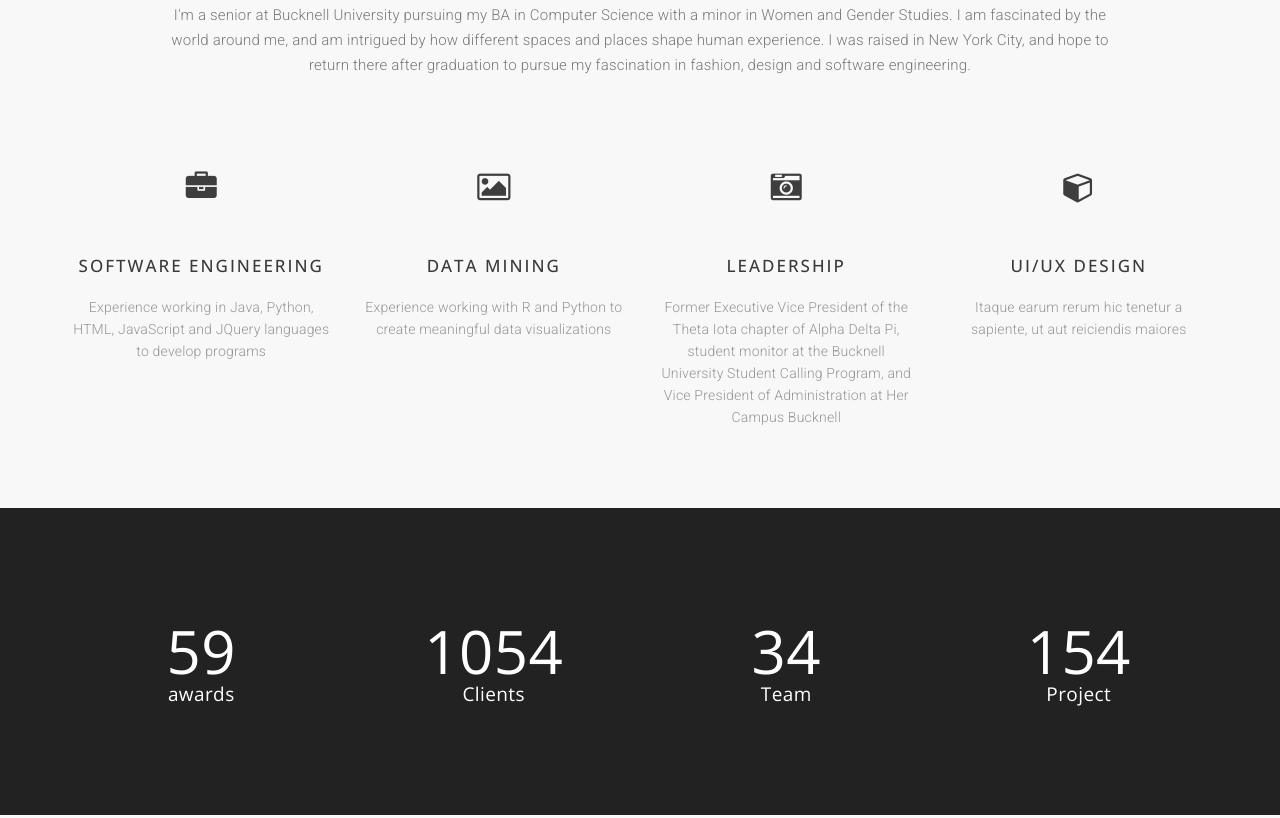
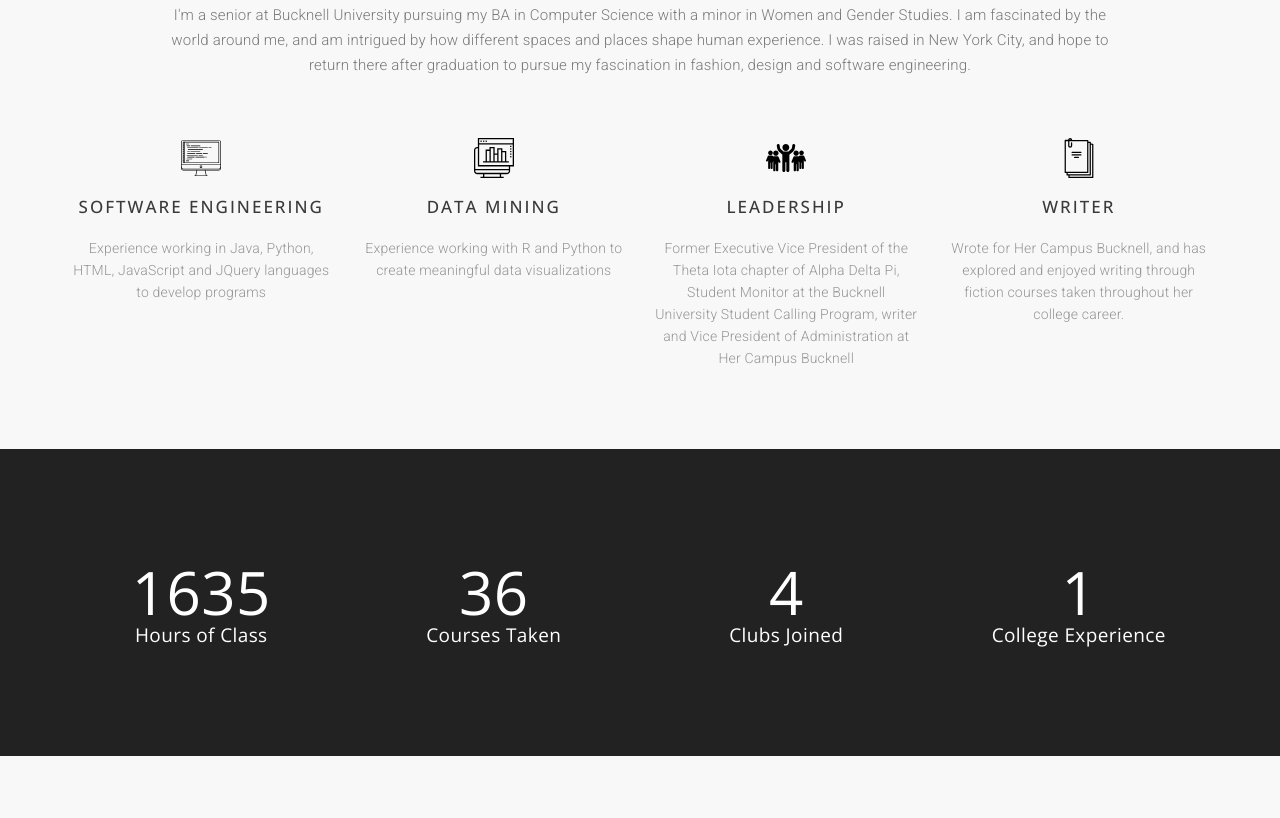
Before and after one commit to naaltman/portfolio, a plain HTML site: page index.html in a window 1280 px wide. Shown: the part 902-1720 px from the top of the page. Drawn offline with nearby package versions, Linux system fonts and the light colour scheme; a web font is replaced by a local one.

Commit message:
about and portfolio complete

```diff
--- a/css/style.css
+++ b/css/style.css
@@ -115,10 +115,10 @@ section {
 	text-transform: uppercase;
 	font-weight: 400;
 	letter-spacing: 1px;
-	color:#000;
+	color:#FFF;
 }
 .navbar-default .nav li a:hover,.navbar-default .nav li a:focus {
-	color: #8b8687;
+	color: #777;
 	outline: 0
 }
 
--- a/index.html
+++ b/index.html
@@ -51,9 +51,6 @@
 							<a class="page-scroll" href="#portfolio">Portfolio</a>
 						</li>
 						<li>
-							<a class="page-scroll" href="#resume">Resume</a>
-						</li>
-						<li>
 							<a class="page-scroll" href="#contact">Contact</a>
 						</li>
 					</ul>
@@ -90,31 +87,35 @@
 				<div class="row">
 					<div class="col-md-3 text-center">
 						<div class="mz-module-about">
-							<i class="fa fa-briefcase ot-circle"></i>
+							<!-- <i class="fa fa-briefcase ot-circle"></i> -->
+							<img src="images/programing.svg" alt="eng pic" width="40px">
 							<h3>Software Engineering</h3>
 							<p>Experience working in Java, Python, HTML, JavaScript and JQuery languages to develop programs</p>
 						</div>
 					</div>
 					<div class="col-md-3 text-center">
 						<div class="mz-module-about">
-							<i class="fa fa-photo ot-circle"></i>
+							<!-- <i class="fa fa-photo ot-circle"></i> -->
+							<img src="images/pie-chart.svg" alt="graph pic" width="40px">
 							<h3>Data Mining</h3>
 							<p>Experience working with R and Python to create meaningful data visualizations</p>
 						</div>
 					</div>
 					<div class="col-md-3 text-center">
 						<div class="mz-module-about">
-							<i class="fa fa-camera-retro ot-circle"></i>
+							<!-- <i class="fa fa-camera-retro ot-circle"></i> -->
+							<img src="images/team-leader.svg" alt="leader" width="40px">
 							<h3>Leadership</h3>
-							<p>Former Executive Vice President of the Theta Iota chapter of Alpha Delta Pi, student monitor at the
-								Bucknell University Student Calling Program, and Vice President of Administration at Her Campus Bucknell</p>
+							<p>Former Executive Vice President of the Theta Iota chapter of Alpha Delta Pi, Student Monitor at the
+								Bucknell University Student Calling Program, writer and Vice President of Administration at Her Campus Bucknell</p>
 						</div>
 					</div>
 					<div class="col-md-3 text-center">
 						<div class="mz-module-about">
-							<i class="fa fa-cube ot-circle"></i>
-							<h3>UI/UX Design</h3>
-							<p> Itaque earum rerum hic tenetur a sapiente, ut aut reiciendis maiores</p>
+							<!-- <i class="fa fa-cube ot-circle"></i> -->
+							<img src="images/script.svg" alt="book" width="40px">
+							<h3>Writer</h3>
+							<p>Wrote for Her Campus Bucknell, and has explored and enjoyed writing through fiction courses taken throughout her college career. </p>
 						</div>
 					</div>
 					<!-- end about module -->
@@ -127,26 +128,26 @@
 				<div class="row">
 					<div class="col-md-3 mb-sm-30">
 						<div class="counter-item">
-							<h2 data-count="59">59</h2>
-							<h6>awards</h6>
+							<h2 data-count="1635">1635</h2>
+							<h6>Hours of Class</h6>
 						</div>
 					</div>
 					<div class="col-md-3 mb-sm-30">
 						<div class="counter-item">
-							<h2 data-count="1054">1054</h2>
-							<h6>Clients</h6>
+							<h2 data-count="36">36</h2>
+							<h6>Courses Taken</h6>
 						</div>
 					</div>
 					<div class="col-md-3 mb-sm-30">
 						<div class="counter-item">
-							<h2 data-count="34">34</h2>
-							<h6>Team</h6>
+							<h2 data-count="4">4</h2>
+							<h6>Clubs Joined</h6>
 						</div>
 					</div>
 					<div class="col-md-3 mb-sm-30">
 						<div class="counter-item">
-							<h2 data-count="154">154</h2>
-							<h6>Project</h6>
+							<h2 data-count="1">1</h2>
+							<h6>College Experience</h6>
 						</div>
 					</div>
 				</div>
@@ -170,7 +171,7 @@
 							<img src="images/mario_kart.jpeg" alt="img02" width="375" height="200" />
 							<figcaption>
 								<h2>Mario Kart 64</h2>
-								<p>Re-designed using Leap Motion</p>
+								<p>Games, Leap Motion</p>
 								<a href='#' data-toggle ="modal" data-target='#Modal-1'>View More</a>
 							</figcaption>
 						</figure>
@@ -302,13 +303,13 @@
 						<div class="section-title">
 							<h2>Connect With Me</h2>
 							<p><a href="https://github.com/naaltman">
-									<img src="images/github-sign.png">
+									<img src="images/github.svg" width="30px">
 								</a>
 								<a href="linkedin.com/in/natalie-altman-6344bab1/">
-									<img src="images/linkedin-logo.png">
+									<img src="images/social-linkedin-circular-button.svg" width="30px">
 								</a>
 								<a href="https://www.instagram.com/naaltman/">
-									<img src="images/instagram-logo.png">
+									<img src="images/instagram.svg" width="30px">
 								</a>
 							</p>
 						</div>
@@ -482,7 +483,7 @@
 						<h4 class="modal-title" id="Modal-label-8">How Social Media and Advertisements Affect Female Body Perception</h4>
 					</div>
 					<div class="modal-body">
-						<img src="images/runner.png" alt="img01" class="img-responsive" />
+						<img src="images/runner.png" alt="runner" class="img-responsive" />
 						<div class="modal-works"><span>Writing</span><span>CSCI 379</span><span>Ethics</span></div>
 						<p>Social media plays a huge role in the way people interact and communicate with one another. From sharing pictures of what you ate for dinner, to writing a post in response to current events, social media has created a new platform, and community for individuals to interact upon. One thing that ties major companies like Instagram, Snapchat, and Facebook together is the way they use images to connect and engage with their users. Users share pictures with their friends and followers, and in return, social media sites will filter these posts and cater advertisements that are similar in return. This is particularly important because of the newly interconnectedness of social media sites and advertising. Where advertisements used to only exist on the side of buildings, in magazines and on television, they are now harder to avoid as they fall seamlessly into newsfeeds, alongside news articles and in between videos. This is an exceptionally important topic to address given the fact that studies also show how advertisements have increasingly negative effects on the way men and women perceive themselves. This paper will discuss the responsibility of social media outlets, specifically Instagram and how they influence the increasingly negative attitude twenty-first century women have with their bodies. Various ethical frameworks, such as ethical egoism and rule utilitarianism will help further understand the complicated nature of this dilemma and further analyze who is to blame
 						</p>
```
Also changed, not shown: images/github.svg (added), images/instagram.svg (added), images/my-icons-collection/backup.txt (added), images/my-icons-collection/png/001-application.png (added), images/my-icons-collection/png/002-people.png (added), images/my-icons-collection/png/003-business.png (added), images/my-icons-collection/png/004-technology.png (added), images/pie-chart.svg (added), images/programing.svg (added), images/script.svg (added), images/social-linkedin-circular-button.svg (added), images/team-leader.svg (added), 1 other file.
